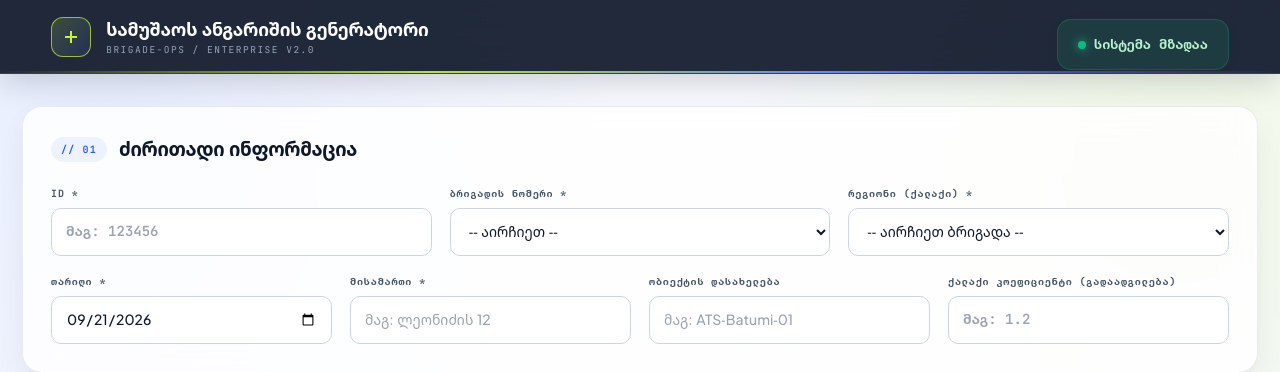
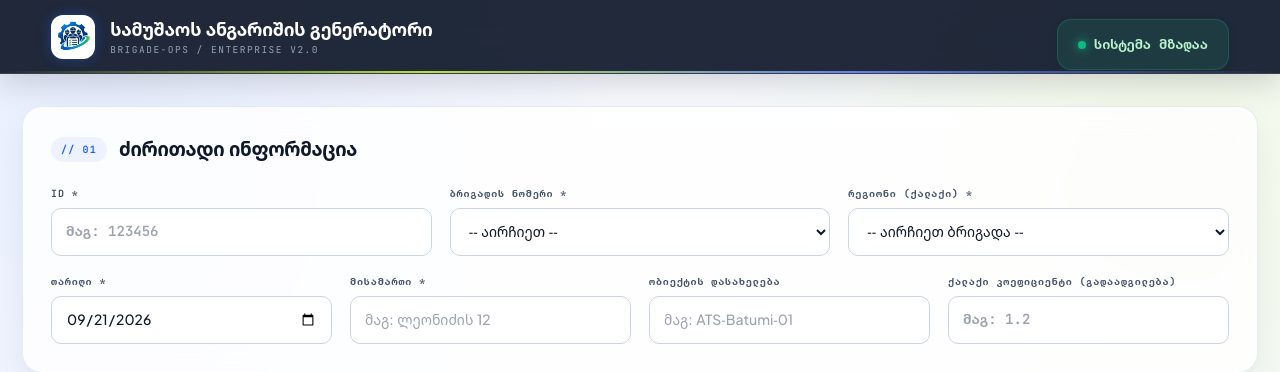
Before and after one commit to zlomidze1-lgtm/my-report-generator, a Flask app: page / in a window 1280 px wide. Shown: the top 372 px of the page. Run offline with Flask 3, Linux system fonts and the light colour scheme; data that the repository does not hold is empty; some libraries are stand-ins or nearby versions.

Commit message:
Add favicon and update logo in index.html
Added favicon link and updated logo display in topbar.

```diff
--- a/templates/index.html
+++ b/templates/index.html
@@ -4,6 +4,9 @@
     <meta charset="UTF-8">
     <meta name="viewport" content="width=device-width, initial-scale=1.0, maximum-scale=1.0, user-scalable=no">
     <title>სამუშაოს ანგარიშის გენერატორი</title>
+    <!-- Favicon ბრაუზერის ჩანართისთვის (პირდაპირი ბმული) -->
+    <link rel="icon" type="image/png" href="/logo.png">
+
     <link rel="preconnect" href="https://fonts.googleapis.com">
     <link rel="preconnect" href="https://fonts.gstatic.com" crossorigin>
     <link href="https://fonts.googleapis.com/css2?family=Noto+Sans+Georgian:wght@400;500;600;700;800&family=Plus+Jakarta+Sans:wght@500;600;700;800&family=JetBrains+Mono:wght@400;500;600;700&display=swap" rel="stylesheet">
@@ -69,13 +72,14 @@
             background: linear-gradient(90deg, transparent, var(--signal), #6b8cff, transparent); opacity: .9;
         }
         .topbar .mark {
-            width: 40px; height: 40px; border-radius: 12px; border: 1px solid rgba(199,243,59,.7);
-            background: linear-gradient(135deg,rgba(199,243,59,.18),rgba(55,103,255,.15));
+            width: 44px; height: 44px; border-radius: 12px;
             display: flex; align-items: center; justify-content: center; position: relative;
+            overflow: hidden; background: #ffffff; padding: 2px;
+            box-shadow: 0 0 12px rgba(37, 99, 235, 0.4);
         }
-        .topbar .mark::before, .topbar .mark::after { content: ""; position: absolute; background: var(--signal); }
-        .topbar .mark::before { width: 12px; height: 2px; }
-        .topbar .mark::after { width: 2px; height: 12px; }
+        .topbar .mark img {
+            width: 100%; height: 100%; object-fit: contain; border-radius: 10px;
+        }
         .topbar .titles h1 { font-size: 18px; font-weight: 800; color: #fff; letter-spacing: -0.2px; }
         .topbar .titles p { font-family: var(--font-mono); font-size: 9.5px; color: #94a3b8; letter-spacing: 1.5px; text-transform: uppercase; }
         .topbar .status {
@@ -277,7 +281,10 @@
 <body>
 
 <div class="topbar">
-    <div class="mark"></div>
+    <!-- ლოგო პირდაპირი ბმულით მთავარ საქაღალდეში არსებულ logo.png ფაილზე -->
+    <div class="mark">
+        <img src="/logo.png" alt="Logo">
+    </div>
     <div class="titles">
         <h1>სამუშაოს ანგარიშის გენერატორი</h1>
         <p>Brigade-Ops / Enterprise v2.0</p>
```
